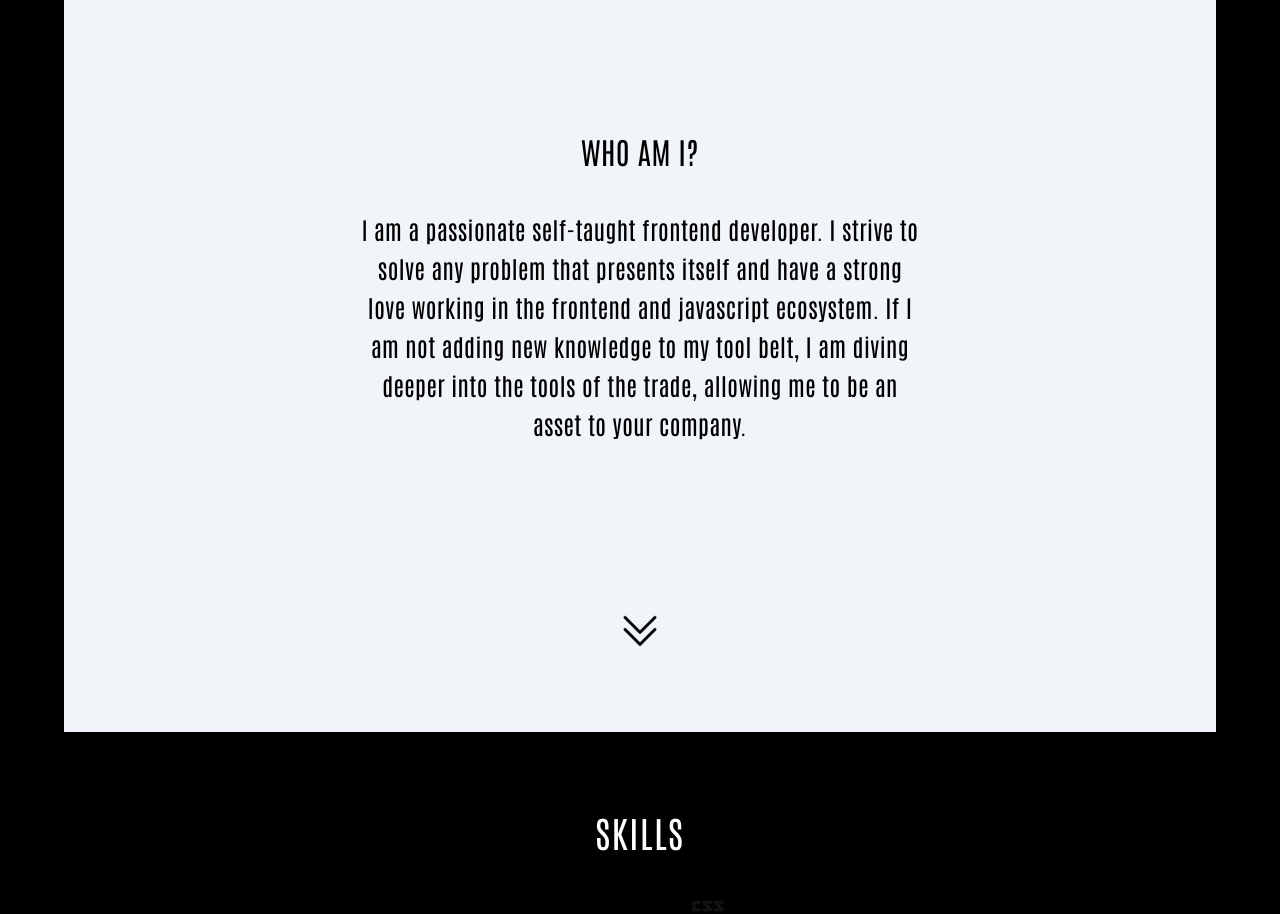
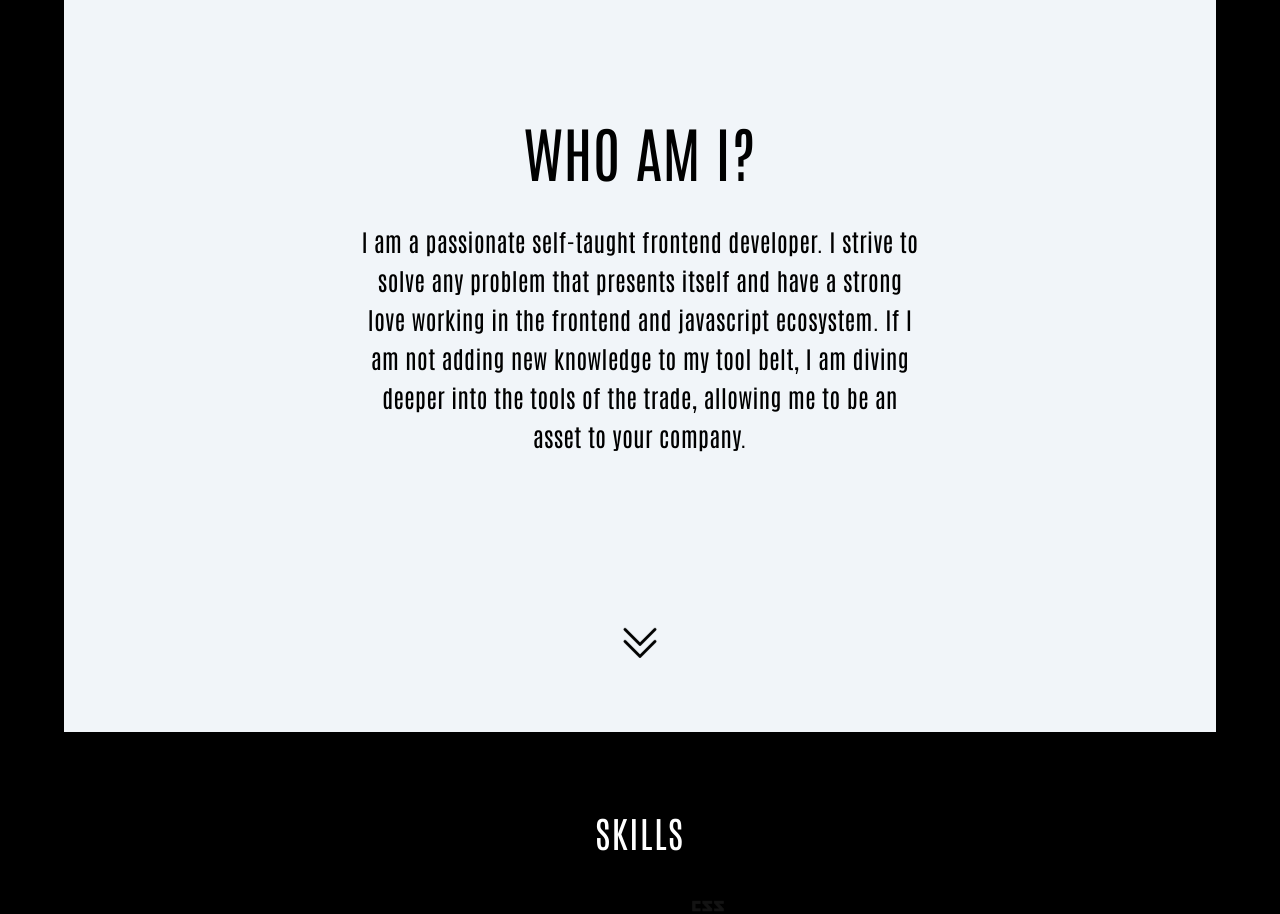
Before and after one commit to mdubelbeis/portfolio-v2, a React (Vite) app: page / in a window 1280 px wide. Shown: the part 920-1834 px from the top of the page. Built offline with nearby package versions, Linux system fonts and the light colour scheme.

Commit message:
changed font size for large displays

```diff
--- a/src/components/About.tsx
+++ b/src/components/About.tsx
@@ -6,7 +6,7 @@ const About: React.FC = () => {
       id="about-me"
       className="flex h-screen flex-col items-center justify-center gap-10 bg-slate-100 p-4 font-hero-text leading-loose tracking-wide text-black"
     >
-      <h2 className="text-center text-3xl text-black">WHO AM I?</h2>
+      <h2 className="text-center text-3xl text-black lg:text-6xl">WHO AM I?</h2>
       <div className="md:w-9/12 lg:w-6/12">
         <p className="text-center text-lg lg:text-2xl lg:leading-relaxed">
           I am a passionate self-taught frontend developer. I strive to solve any problem that presents itself and have
```
